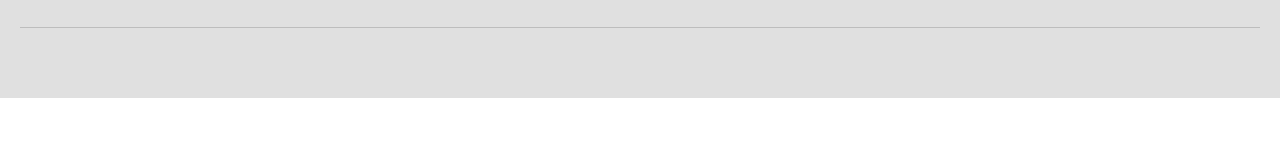
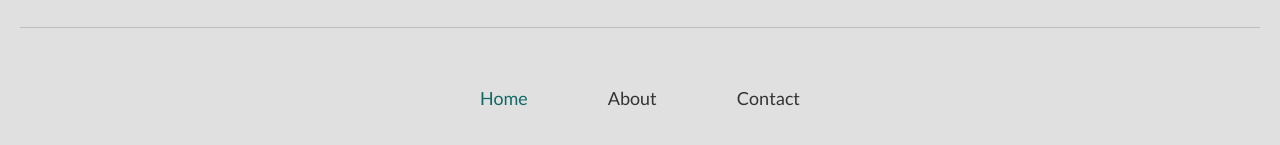
Before and after one commit to erq-programmer/money-watch-landing-page, a Gatsby site: page / in a window 1280 px wide. Shown: the part 2714-2859 px from the top of the page. Before the commit the page ends 2812 px from the top, so only its background shows below. Built offline with nearby package versions, Linux system fonts and the light colour scheme; Gatsby itself is replaced by a stand-in of ours.

Commit message:
Added menu to footer desktop view

```diff
--- a/src/components/Footer/Footer.js
+++ b/src/components/Footer/Footer.js
@@ -16,7 +16,9 @@ const Content = styled.section`
   max-width: 1440px;
   margin: 0 auto;
   padding: 2rem 2rem 4rem;
-  display: grid;
+  display: flex;
+  flex-direction: column;
+  align-items: center;
   justify-items: center;
 `;
 
@@ -46,7 +48,7 @@ const Footer = () => {
           {new Date().getFullYear()}
         </CopyrightInfo>
         <Divider />
-        {/* <Menu /> */}
+        <Menu footer />
         <Socials />
       </Content>
     </Wrapper>
--- a/src/components/Menu/Menu.js
+++ b/src/components/Menu/Menu.js
@@ -88,13 +88,13 @@ const NavigationList = styled.ul`
   @media ${device.laptop} {
     position: relative;
     flex-direction: row;
-    justify-content: flex-start;
+    justify-content: ${({ footer }) => (footer ? 'center' : 'flex-start')};
     background-color: transparent;
     height: auto;
     width: auto;
     transform: none;
     padding: 0;
-    margin: 0 0 0 4rem;
+    margin: ${({ footer }) => (footer ? '0' : '0 0 0 4rem')};
 
     li a {
       color: ${({ theme }) => theme.color.grey1};
@@ -131,14 +131,14 @@ const SrOnly = styled.span`
   width: 1px;
 `;
 
-const Menu = ({ isMenuOpen, handleToggleMenu }) => {
+const Menu = ({ isMenuOpen, handleToggleMenu, footer }) => {
   return (
     <NavigationWrapper>
       <Hamburger type="button" aria-expanded="false" onClick={() => handleToggleMenu()}>
         <SrOnly>Open/close menu</SrOnly>
         <HamburgerBox isMenuOpen={isMenuOpen} />
       </Hamburger>
-      <NavigationList isMenuOpen={isMenuOpen}>
+      <NavigationList isMenuOpen={isMenuOpen} footer={footer}>
         <NavigationItem>
           <StyledLink activeClass="active" to="home" spy smooth duration={1000}>
             Home
--- a/src/components/Newsletter/Newsletter.js
+++ b/src/components/Newsletter/Newsletter.js
@@ -89,7 +89,7 @@ const Newsletter = () => {
         </Text>
         <NewsletterForm>
           <Input
-            name="email"
+            name="newsletter"
             label="Email"
             type="email"
             value={email}
```
